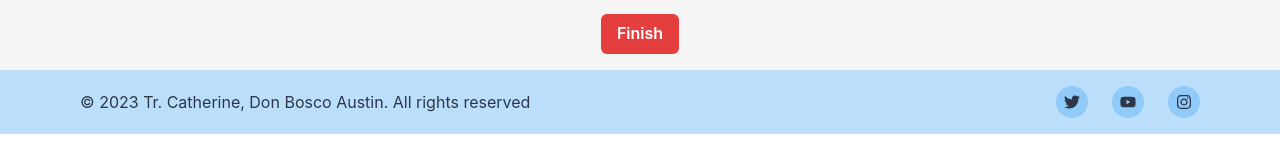
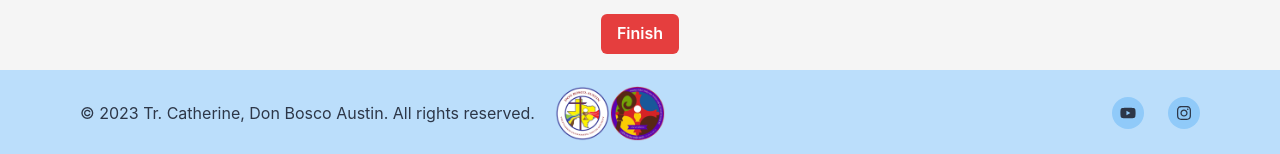
Before and after one commit to cmdnguyen/liturgy-list, a Next.js app: page / in a window 1280 px wide. Shown: the part 2011-2165 px from the top of the page. Built offline with nearby package versions, Linux system fonts and the light colour scheme; no server answers.

Commit message:
Added logos in footer

```diff
--- a/src/components/Footer.tsx
+++ b/src/components/Footer.tsx
@@ -1,4 +1,4 @@
-'use client'
+"use client";
 
 import {
   Box,
@@ -6,69 +6,101 @@ import {
   Container,
   Stack,
   Text,
+  Link,
+  Image,
   useColorModeValue,
   VisuallyHidden,
-} from '@chakra-ui/react'
-import { FaInstagram, FaTwitter, FaYoutube } from 'react-icons/fa'
-import { ReactNode } from 'react'
+} from "@chakra-ui/react";
+import { FaInstagram, FaTwitter, FaYoutube } from "react-icons/fa";
+import { ReactNode } from "react";
 
 const SocialButton = ({
   children,
   label,
   href,
 }: {
-  children: ReactNode
-  label: string
-  href: string
+  children: ReactNode;
+  label: string;
+  href: string;
 }) => {
   return (
     <chakra.button
-      bg={useColorModeValue('blue.200', 'blue.700')}
-      rounded={'full'}
+      bg={useColorModeValue("blue.200", "blue.700")}
+      rounded={"full"}
       w={8}
       h={8}
-      cursor={'pointer'}
-      as={'a'}
+      cursor={"pointer"}
+      as={"a"}
       href={href}
-      display={'inline-flex'}
-      alignItems={'center'}
-      justifyContent={'center'}
-      transition={'background 0.3s ease'}
+      display={"inline-flex"}
+      alignItems={"center"}
+      justifyContent={"center"}
+      transition={"background 0.3s ease"}
       _hover={{
-        bg: useColorModeValue('blue.600', 'blue.800'),
-      }}>
+        bg: useColorModeValue("blue.600", "blue.800"),
+      }}
+    >
       <VisuallyHidden>{label}</VisuallyHidden>
       {children}
     </chakra.button>
-  )
-}
+  );
+};
 
 export default function Footer() {
   return (
     <Box
-      bg={useColorModeValue('blue.100', 'blue.900')}
-      color={useColorModeValue('gray.700', 'gray.200')}>
+      bg={useColorModeValue("blue.100", "blue.900")}
+      color={useColorModeValue("gray.700", "gray.200")}
+    >
       <Container
         as={Stack}
-        maxW={'6xl'}
+        maxW={"6xl"}
         py={4}
-        direction={{ base: 'column', md: 'row' }}
-        spacing={4}
-        justify={{ base: 'center', md: 'space-between' }}
-        align={{ base: 'center', md: 'center' }}>
-        <Text>© {new Date().getFullYear()} Tr. Catherine, Don Bosco Austin. All rights reserved</Text>
-        <Stack direction={'row'} spacing={6}>
-          <SocialButton label={'Twitter'} href={'#'}>
-            <FaTwitter />
-          </SocialButton>
-          <SocialButton label={'YouTube'} href={'#'}>
+        direction={{ base: "column", md: "row" }}
+        spacing={1}
+        justify={{ base: "center", md: "space-between" }}
+        align={{ base: "center", md: "center" }}
+      >
+        <Box as={Stack}display="flex" alignItems={"center"}  direction={{ base: "column", md: "row" }}>
+          <Text>
+            © {new Date().getFullYear()} Tr. Catherine, Don Bosco Austin. All
+            rights reserved.
+          </Text>
+          <Box display="flex" mx={3} >
+            <Link href="https://www.instagram.com/donboscoaustin/">
+              <Image
+                src="/donboscologo.png"
+                alt="don bosco austin logo"
+                height={55}
+                width={55}
+              />
+            </Link>
+            <Link href="https://www.facebook.com/liendoanbienduc">
+              <Image
+                src="/liendoanbienduclogo.gif"
+                alt="lien doan bien duc logo"
+                height={55}
+                width={55}
+              />
+            </Link>
+          </Box>
+        </Box>
+
+        <Stack direction={"row"} spacing={6}>
+          <SocialButton
+            label={"YouTube"}
+            href={"https://www.youtube.com/channel/UCtklGCmSrMBX0yJerym6A5A"}
+          >
             <FaYoutube />
           </SocialButton>
-          <SocialButton label={'Instagram'} href={'#'}>
+          <SocialButton
+            label={"Instagram"}
+            href={"https://www.instagram.com/cmdnguyen/"}
+          >
             <FaInstagram />
           </SocialButton>
         </Stack>
       </Container>
     </Box>
-  )
+  );
 }
```
Also changed, not shown: public/donboscologo.png (added), public/liendoanbienduclogo.gif (added).
